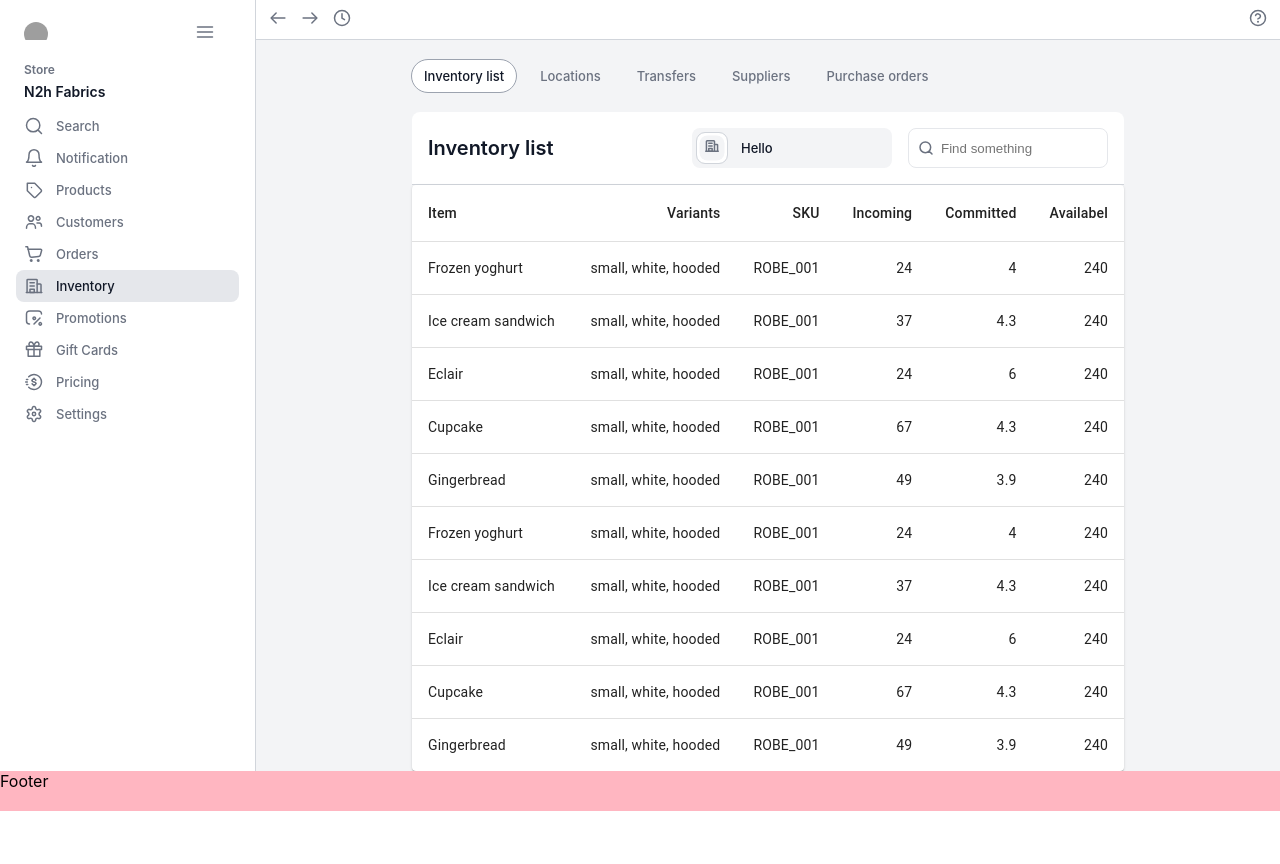
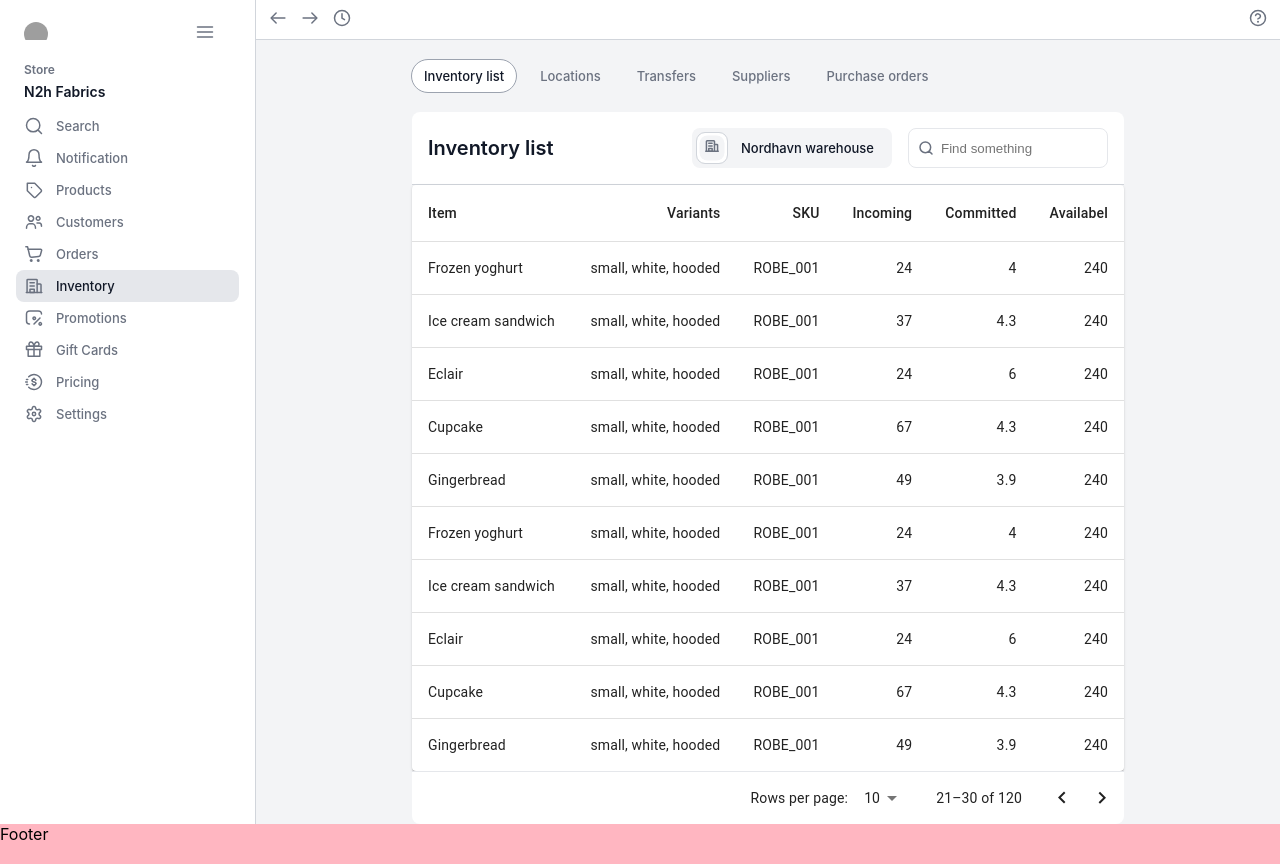
Before and after one commit to ngochieu276/MedusaAdmin, a React (Create React App) app: page /inventory/inventory-list in a window 1280 px wide. Before the commit the page ends 811 px from the top, so only its background shows below. Built offline with nearby package versions, Linux system fonts and the light colour scheme; grey boxes are pictures that could not be loaded.

Commit message:
table pagination

```diff
--- /dev/null
+++ b/src/components/pagination/TablePagination.tsx
@@ -0,0 +1,31 @@
+import TablePagination from '@mui/material/TablePagination';
+import { useState } from 'react';
+
+interface TablePaginationProps {
+  total: number;
+  page: number;
+  onPageChange: (event: React.MouseEvent<HTMLButtonElement> | null, newPage: number) => void;
+  setPage: (page: number) => void;
+}
+
+export default function CustomTablePagination({ total, page, setPage, onPageChange }: TablePaginationProps) {
+  const [rowsPerPage, setRowsPerPage] = useState(10);
+
+  const handleChangeRowsPerPage = (event: React.ChangeEvent<HTMLInputElement | HTMLTextAreaElement>) => {
+    setRowsPerPage(parseInt(event.target.value, 10));
+    setPage(0);
+  };
+
+  return (
+    <div className="custom-table-pagination">
+      <TablePagination
+        component="div"
+        count={total}
+        page={page}
+        onPageChange={onPageChange}
+        rowsPerPage={rowsPerPage}
+        onRowsPerPageChange={handleChangeRowsPerPage}
+      />
+    </div>
+  );
+}
--- a/src/pages/Inventory/InventoryList/InventoryList.tsx
+++ b/src/pages/Inventory/InventoryList/InventoryList.tsx
@@ -1,22 +1,32 @@
+import { useState } from 'react';
+
 import { Factory } from '../../../style/svg/inventory';
 import InventoryListTable from './table/InventoryListTable';
 import NormalSearch from '../../../components/search/NormalSearch';
 import IconDropdown from '../../../components/dropdown/IconDropdown';
+import CustomTablePagination from '../../../components/pagination/TablePagination';
 
 export default function InventoryList() {
+  const [page, setPage] = useState(2);
+
+  const handleChangePage = (event: React.MouseEvent<HTMLButtonElement> | null, newPage: number) => {
+    setPage(newPage);
+  };
+
   return (
     <div className="inventory-list">
       <div className="inventory-list-header">
         <h5>Inventory list</h5>
         <IconDropdown icon={<Factory />}>
           <select>
-            <option>Hello</option>
-            <option>Hi</option>
+            <option>Nordhavn warehouse</option>
+            <option>Frederiksberg warehouse</option>
           </select>
         </IconDropdown>
         <NormalSearch />
       </div>
       <InventoryListTable />
+      <CustomTablePagination total={120} page={page} setPage={setPage} onPageChange={handleChangePage} />
     </div>
   );
 }
--- a/src/style/scss/components/index.scss
+++ b/src/style/scss/components/index.scss
@@ -1,2 +1,3 @@
 @import './search.scss';
 @import './dropdown.scss';
+@import './pagination.scss';
--- /dev/null
+++ b/src/style/scss/components/pagination.scss
@@ -0,0 +1,6 @@
+.custom-table-pagination {
+  background: var(--grey-00);
+  border-top: 1px solid var(--grey-20);
+  border-bottom-left-radius: 8px;
+  border-bottom-right-radius: 8px;
+}
```
